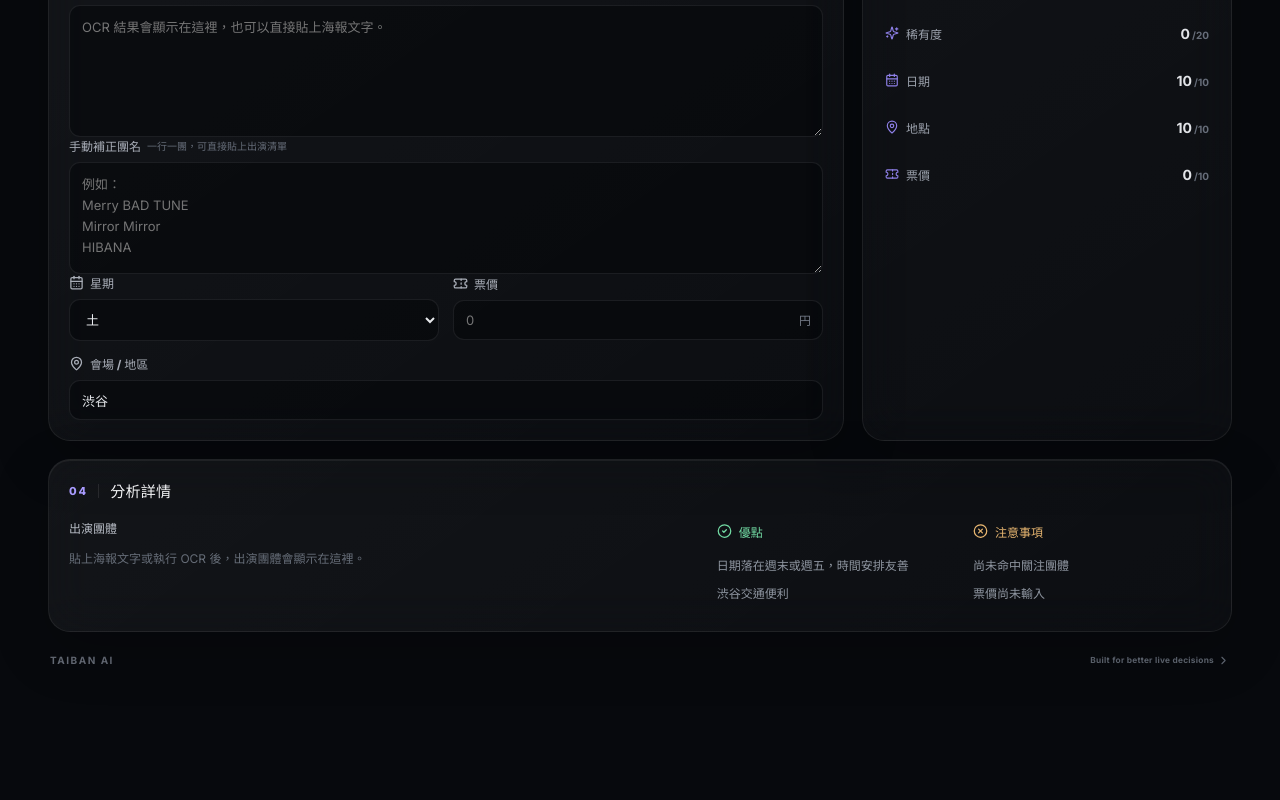
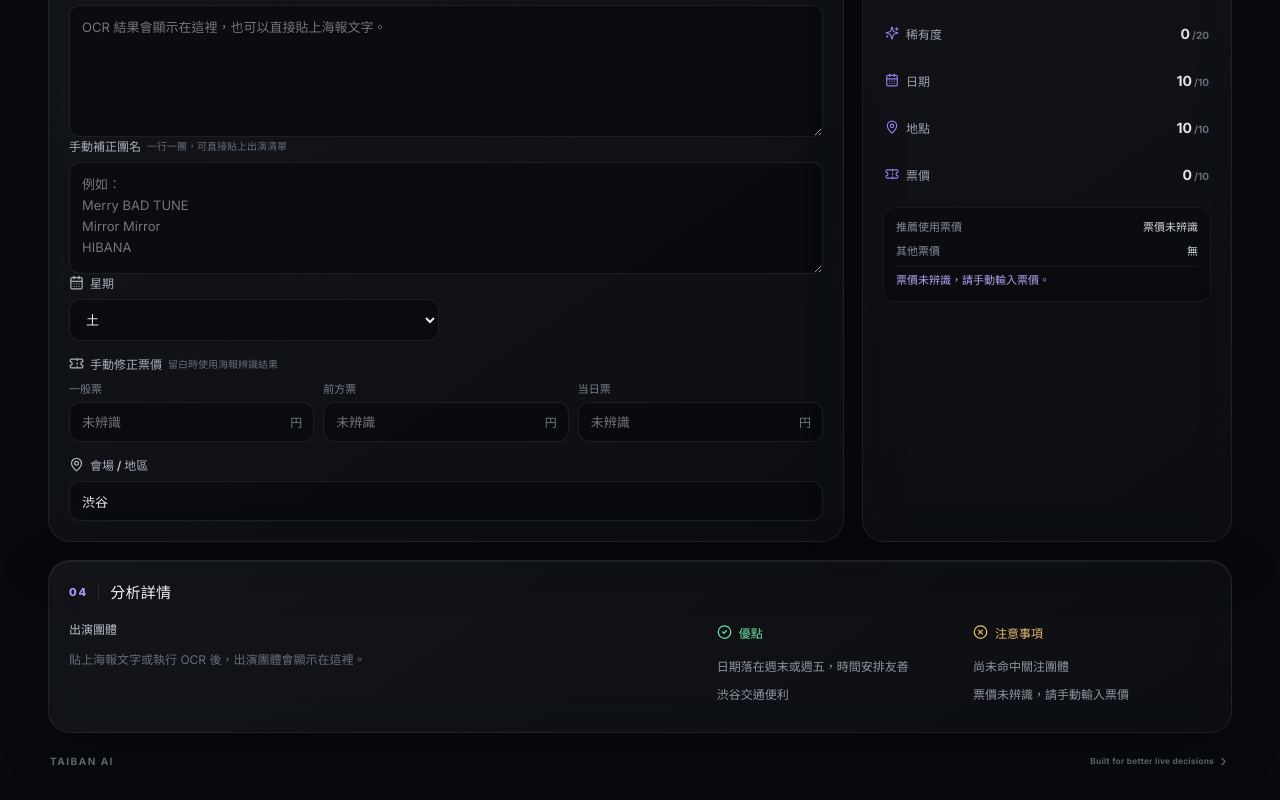
Before and after one commit to codingporcello/taiban-ai-v1, a React (Vite) app: page / in a window 1280 px wide. Shown: the part 905-1705 px from the top of the page. Before the commit the page ends 1604 px from the top, so only its background shows below. Built offline with nearby package versions, Linux system fonts and the light colour scheme.

Commit message:
Improve multi-tier ticket price parsing

```diff
--- a/src/main.jsx
+++ b/src/main.jsx
@@ -7,6 +7,7 @@ import {
 import { DAY_SCORE, GROUP_TIERS, PLACES, RARE_KEYWORDS, SCORE_LIMITS } from './config/scoring.js';
 import { recognizePoster } from './services/ocr/index.js';
 import { detectGroups } from './services/matching/groups.js';
+import { listOtherPrices, mergePrices, parsePrices, selectPrice } from './services/matching/prices.js';
 import './style.css';
 
 function normalizeText(value) {
@@ -18,7 +19,7 @@ function includesLoose(text, keyword) {
 }
 
 function priceScore(price) {
-  if (!price) return { score: 0, note: '票價尚未輸入' };
+  if (price == null) return { score: 0, note: '票價未辨識，請手動輸入票價' };
   if (price <= 2500) return { score: 10, note: '票價友善，CP 值高' };
   if (price <= 3500) return { score: 8, note: '票價落在合理區間' };
   if (price <= 4500) return { score: 5, note: '票價略高但仍可接受' };
@@ -29,15 +30,14 @@ function priceScore(price) {
 function parsePosterText(text) {
   const place = PLACES.find(([, , aliases]) => aliases.some(alias => includesLoose(text, alias)));
   const day = text.match(/[（(]([月火水木金土日])[）)]/)?.[1];
-  const priceMatch = text.match(/(?:adv|前売(?:り)?|一般|ticket)?\s*[¥￥]\s*([\d,]{3,})/i);
   return {
     day,
     venue: place?.[0],
-    price: priceMatch ? Number(priceMatch[1].replaceAll(',', '')) : undefined,
+    prices: parsePrices(text),
   };
 }
 
-function analyze({ text, manualGroups, day, venue, price }) {
+function analyze({ text, manualGroups, day, venue, prices }) {
   const groupSource = `${text}\n${manualGroups}`;
   const groups = detectGroups(GROUP_TIERS, groupSource);
   const groupScore = Math.min(groups.reduce((sum, group) => sum + group.score, 0), SCORE_LIMITS.group);
@@ -46,11 +46,22 @@ function analyze({ text, manualGroups, day, venue, price }) {
   const dayScore = DAY_SCORE[day] ?? 0;
   const place = PLACES.find(([, , aliases]) => aliases.some(alias => includesLoose(`${venue}\n${text}`, alias)));
   const placeScore = place?.[1] ?? 0;
-  const priceInfo = priceScore(Number(price));
+  const selectedPrice = selectPrice(prices);
+  const otherPrices = listOtherPrices(prices, selectedPrice?.type);
+  const priceInfo = priceScore(selectedPrice?.amount ?? null);
   const total = Math.min(SCORE_LIMITS.total, groupScore + rareScore + dayScore + placeScore + priceInfo.score);
   const premiumGroups = groups.filter(group => ['S', 'A'].includes(group.tier));
   const highRisk = groups.some(group => group.tier === 'S') || premiumGroups.length >= 3;
   const verdict = total >= 80 ? '強烈推薦' : total >= 65 ? '值得一去' : total >= 50 ? '可以觀望' : '建議省下來';
+  const ticketAdvice = selectedPrice == null
+    ? '票價未辨識，請手動輸入票價。'
+    : selectedPrice.type === 'premium'
+      ? '目前只有高價票，建議先確認是否會追加一般票。'
+      : selectedPrice.type === 'door'
+        ? '目前只有当日票，現場票可能較貴。'
+        : prices.premium != null && prices.premium - selectedPrice.amount <= 2000 && total >= 80
+          ? '前方票與一般票差額不大，可考慮前方票。'
+          : '普通票即可。';
   const recommendation = total >= 80
     ? '陣容與條件都很漂亮，普通票可以直接拿下。'
     : total >= 65
@@ -69,10 +80,13 @@ function analyze({ text, manualGroups, day, venue, price }) {
   else if (dayScore <= 3) cons.push('平日活動，需要評估行程成本');
   if (placeScore >= 8) pros.push(`${place?.[0] || venue}交通便利`);
   else if (placeScore <= 2) cons.push('會場地點加分較少');
-  if (priceInfo.score >= 8) pros.push(priceInfo.note);
+  if (selectedPrice == null) cons.push('票價未辨識，請手動輸入票價');
+  else if (priceInfo.score >= 8) pros.push(priceInfo.note);
   else if (priceInfo.score <= 2) cons.push(priceInfo.note);
+  if (selectedPrice?.type === 'premium') cons.push('只有高價票');
+  if (selectedPrice?.type === 'door') cons.push('只有当日票，現場票可能較貴');
 
-  return { total, verdict, groups, groupScore, rareHits, rareScore, dayScore, placeScore, priceInfo, highRisk, recommendation, pros, cons };
+  return { total, verdict, groups, groupScore, rareHits, rareScore, dayScore, placeScore, priceInfo, selectedPrice, otherPrices, ticketAdvice, highRisk, recommendation, pros, cons };
 }
 
 function App() {
@@ -82,10 +96,12 @@ function App() {
   const [manualGroups, setManualGroups] = useState('');
   const [day, setDay] = useState('土');
   const [venue, setVenue] = useState('渋谷');
-  const [price, setPrice] = useState('');
+  const [detectedPrices, setDetectedPrices] = useState({});
+  const [manualPrices, setManualPrices] = useState({ general: '', premium: '', door: '' });
   const [ocrState, setOcrState] = useState({ status: 'idle', progress: 0 });
   const [ocrLog, setOcrLog] = useState(null);
-  const result = useMemo(() => analyze({ text, manualGroups, day, venue, price }), [text, manualGroups, day, venue, price]);
+  const prices = useMemo(() => mergePrices(detectedPrices, manualPrices), [detectedPrices, manualPrices]);
+  const result = useMemo(() => analyze({ text, manualGroups, day, venue, prices }), [text, manualGroups, day, venue, prices]);
 
   useEffect(() => () => image && URL.revokeObjectURL(image), [image]);
 
@@ -94,7 +110,7 @@ function App() {
     setText(nextText);
     if (parsed.day) setDay(parsed.day);
     if (parsed.venue) setVenue(parsed.venue);
-    if (parsed.price) setPrice(parsed.price);
+    setDetectedPrices(parsed.prices);
   }
 
   function onFile(event) {
@@ -182,7 +198,11 @@ function App() {
             <label className="field full"><span>手動補正團名 <small>一行一團，可直接貼上出演清單</small></span><textarea className="group-list" value={manualGroups} onChange={event => setManualGroups(event.target.value)} placeholder={'例如：\nMerry BAD TUNE\nMirror Mirror\nHIBANA'} /></label>
             <div className="form-grid">
               <label className="field"><span><CalendarDays size={15} /> 星期</span><select value={day} onChange={event => setDay(event.target.value)}>{['土', '日', '金', '月', '火', '水', '木'].map(value => <option key={value}>{value}</option>)}</select></label>
-              <label className="field"><span><Ticket size={15} /> 票價</span><div className="suffix"><input type="number" value={price} onChange={event => setPrice(event.target.value)} placeholder="0" /><i>円</i></div></label>
+              <div className="field full"><span><Ticket size={15} /> 手動修正票價 <small>留白時使用海報辨識結果</small></span><div className="price-grid">
+                <label><small>一般票</small><div className="suffix"><input type="number" value={manualPrices.general} onChange={event => setManualPrices(prices => ({ ...prices, general: event.target.value }))} placeholder={detectedPrices.general ?? detectedPrices.adv ?? '未辨識'} /><i>円</i></div></label>
+                <label><small>前方票</small><div className="suffix"><input type="number" value={manualPrices.premium} onChange={event => setManualPrices(prices => ({ ...prices, premium: event.target.value }))} placeholder={detectedPrices.premium ?? '未辨識'} /><i>円</i></div></label>
+                <label><small>当日票</small><div className="suffix"><input type="number" value={manualPrices.door} onChange={event => setManualPrices(prices => ({ ...prices, door: event.target.value }))} placeholder={detectedPrices.door ?? '未辨識'} /><i>円</i></div></label>
+              </div></div>
               <label className="field full"><span><MapPin size={15} /> 會場 / 地區</span><input value={venue} onChange={event => setVenue(event.target.value)} placeholder="例如：渋谷" /></label>
             </div>
           </section>
@@ -205,6 +225,11 @@ function App() {
               <li><span><MapPin /> 地點</span><b>{result.placeScore}<small>/10</small></b></li>
               <li><span><Ticket /> 票價</span><b>{result.priceInfo.score}<small>/10</small></b></li>
             </ul>
+            <div className="price-summary">
+              <p><b>推薦使用票價</b><span>{result.selectedPrice ? `${result.selectedPrice.label} ${result.selectedPrice.amount}円` : '票價未辨識'}</span></p>
+              <p><b>其他票價</b><span>{result.otherPrices.length ? result.otherPrices.map(price => `${price.label} ${price.amount}円`).join('、') : '無'}</span></p>
+              <em>{result.ticketAdvice}</em>
+            </div>
           </section>
         </aside>
       </section>
--- /dev/null
+++ b/src/services/matching/prices.js
@@ -0,0 +1,47 @@
+const PRICE_LABELS = {
+  premium: { label: '前方', keywords: ['前方', '優先', 'vip', 's'] },
+  general: { label: '一般', keywords: ['一般', '通常'] },
+  adv: { label: 'ADV', keywords: ['adv', '前売', '前売り'] },
+  door: { label: '当日', keywords: ['当日', 'door'] },
+};
+
+function normalize(value) {
+  return (value || '').normalize('NFKC').toLowerCase();
+}
+
+function toNumber(value) {
+  return value == null || value === '' ? null : Number(String(value).replaceAll(',', ''));
+}
+
+function classifyPrice(label) {
+  const normalized = normalize(label).replace(/\s/g, '');
+  return Object.entries(PRICE_LABELS).find(([, data]) => data.keywords.some(keyword => normalized.includes(keyword)))?.[0];
+}
+
+export function parsePrices(text) {
+  const prices = {};
+  const matches = normalize(text).matchAll(/(?:^|[\s/／|｜、,，])([a-z]+|前方|優先|一般|通常|前売り?|当日)?\s*[¥￥]\s*([\d,]{3,})/gim);
+  for (const match of matches) {
+    const type = classifyPrice(match[1]) || 'general';
+    if (prices[type] == null) prices[type] = toNumber(match[2]);
+  }
+  return prices;
+}
+
+export function mergePrices(detectedPrices, manualPrices) {
+  return Object.fromEntries(
+    Object.keys(PRICE_LABELS).map(type => [type, toNumber(manualPrices[type]) ?? detectedPrices[type] ?? null]),
+  );
+}
+
+export function selectPrice(prices) {
+  const type = ['general', 'adv', 'premium', 'door'].find(key => prices[key] != null);
+  if (!type) return null;
+  return { type, amount: prices[type], label: PRICE_LABELS[type].label };
+}
+
+export function listOtherPrices(prices, selectedType) {
+  return Object.entries(prices)
+    .filter(([type, amount]) => amount != null && type !== selectedType)
+    .map(([type, amount]) => ({ type, amount, label: PRICE_LABELS[type].label }));
+}
```
Also changed, not shown: src/style.css.
